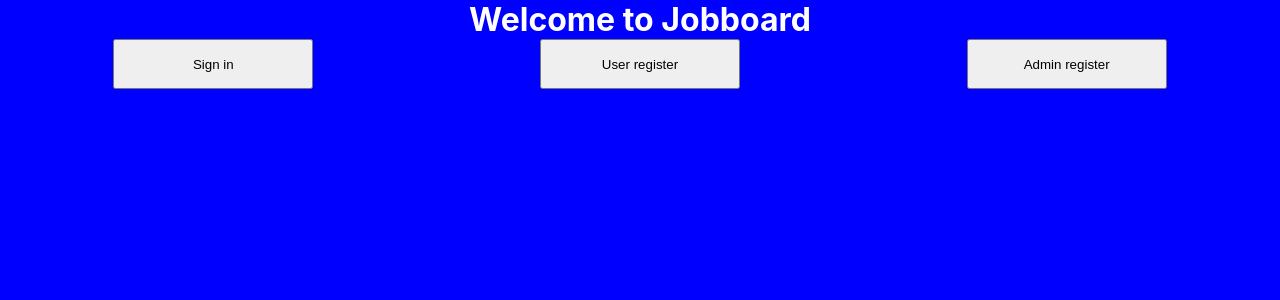
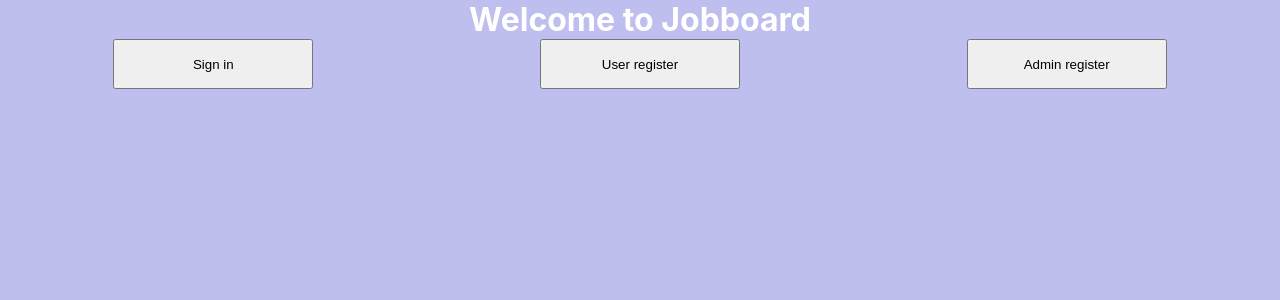
Before and after one commit to Yolann29/Web_Project, a React (Create React App) app in the folder jobboard/: page / in a window 1280 px wide. Shown: the top 300 px of the page. Built offline with nearby package versions, Linux system fonts and the light colour scheme.

Commit message:
Css + Rectif

```diff
--- a/jobboard/src/App.css
+++ b/jobboard/src/App.css
@@ -5,7 +5,7 @@
 
 body {
   display: flex;
-  background-color: blue;
+  background-color: rgb(190, 190, 239);
 }
 
 .App {
@@ -31,7 +31,7 @@ body {
 .Content {
   height: 250px;
   width: 250px;
-  background-color: red;
+  background-color: white;
 }
 
 .Content h1 {
@@ -50,7 +50,7 @@ body {
 .Offer {
   width: 94%;
   height: 92%;
-  background-color: yellow;
+  background-color: rgb(234, 234, 179);
   position: absolute;
   top: 4%;
   left: 3%;
```
